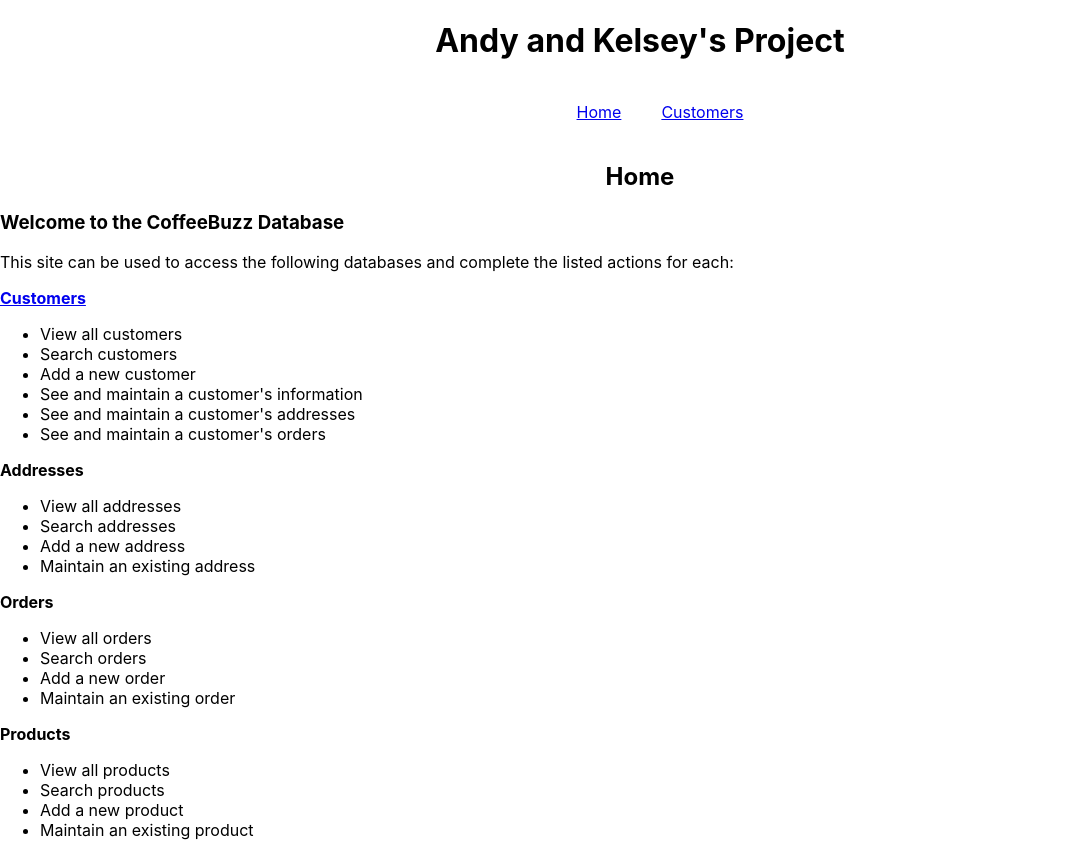
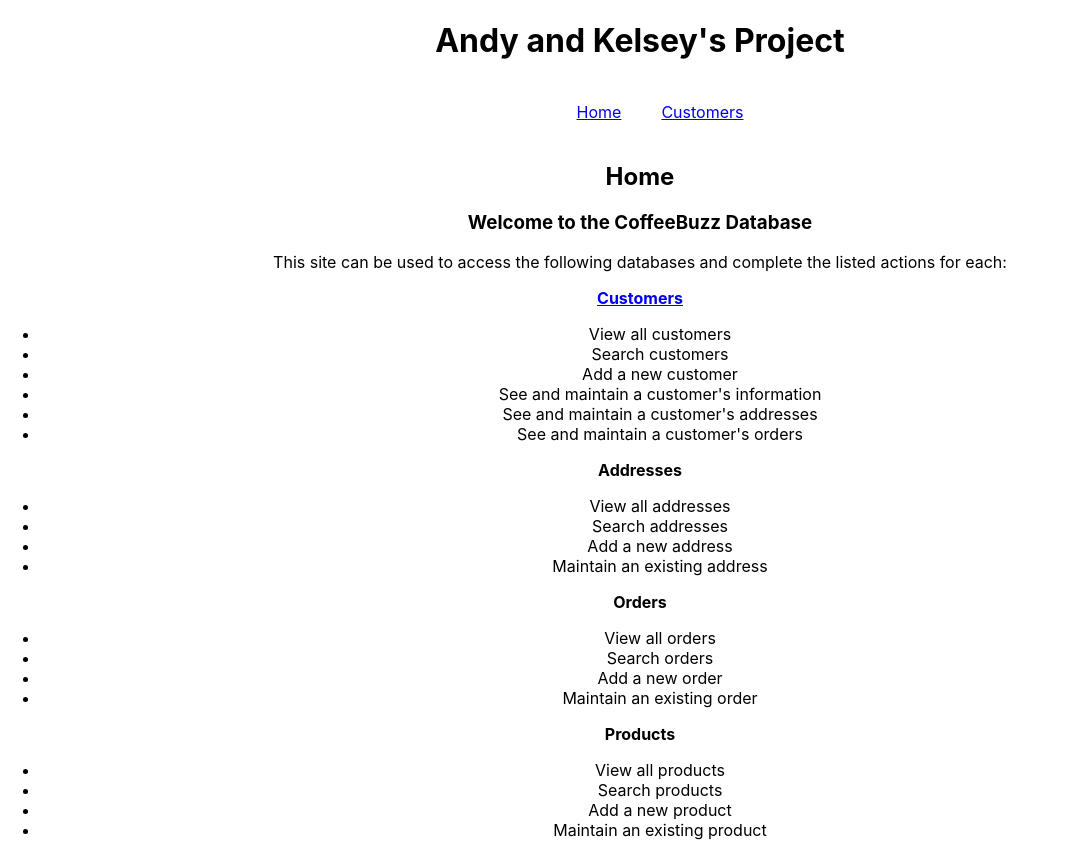
Before and after one commit to kelsey-b-schmidt/CS340-Final, a React (Create React App) app in the folder cs340-summer-2022-group-36/: page / in a window 1280 px wide. Shown: the whole page, without its empty margins (0-1069 px from the left). Built offline with nearby package versions, Linux system fonts and the light colour scheme.

Commit message:
testing pages

```diff
--- a/cs340-summer-2022-group-36/src/App.css
+++ b/cs340-summer-2022-group-36/src/App.css
@@ -1,4 +1,4 @@
-h1, h2 {
+body {
   text-align: center;
 }
 
```
Also changed, not shown: 14 other files (tests, documents, lock files or other folders).
